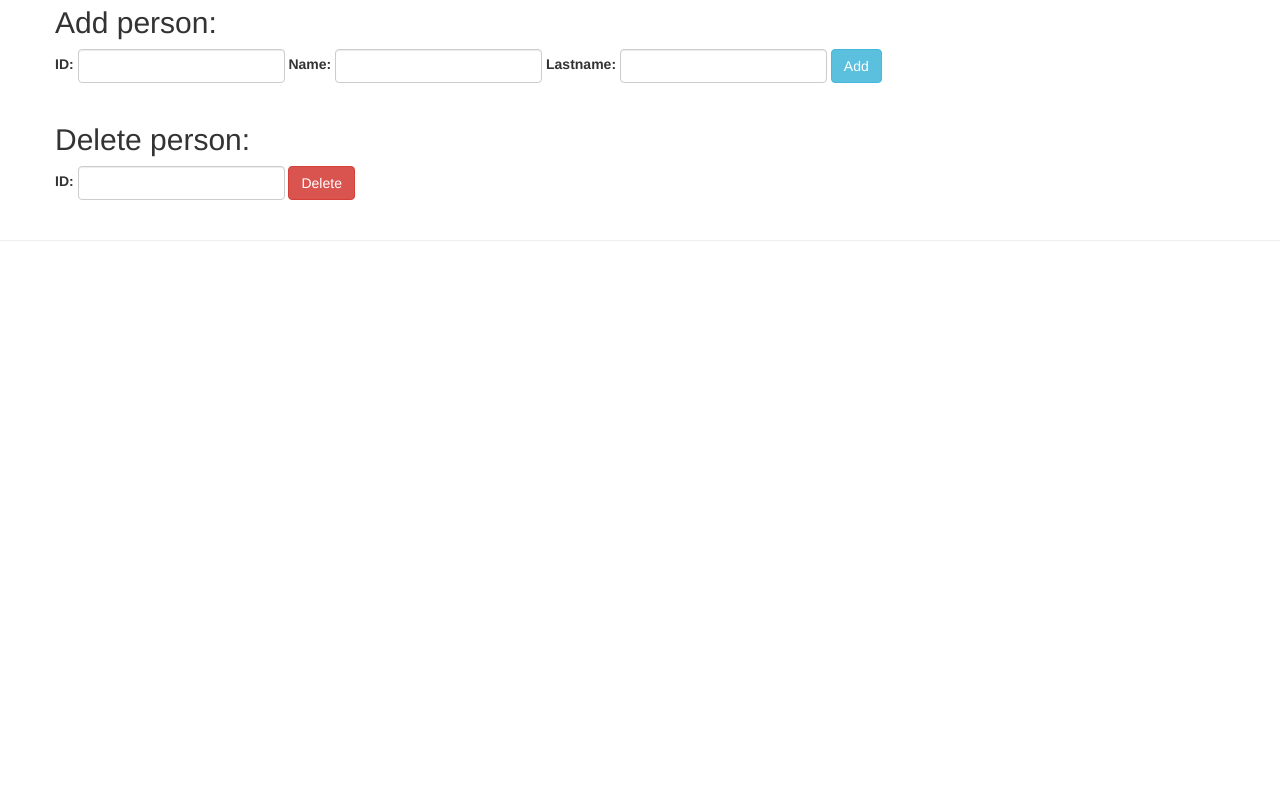
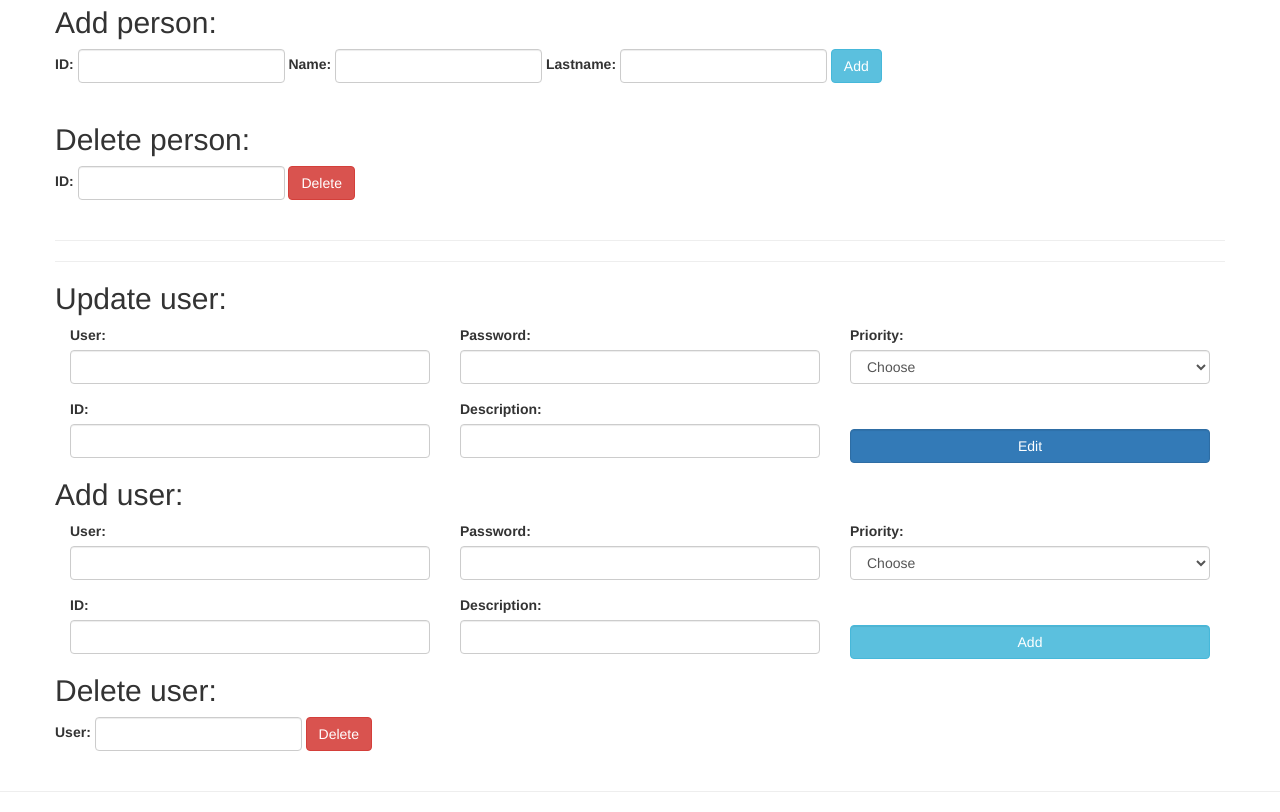
Before and after one commit to luisreys/peoplefinder, a PHP site: page / in a window 1280 px wide. Shown: the part 557-1369 px from the top of the page. Before the commit the page ends 798 px from the top, so only its background shows below. Run offline with PHP 8.4, Linux system fonts and the light colour scheme; the visitor is signed in with stand-in values (Sample User, id 1); data that the repository does not hold is empty; some libraries are stand-ins or nearby versions.

Commit message:
User management implemented

```diff
--- a/controller/db.php
+++ b/controller/db.php
@@ -298,8 +298,8 @@ function show_people(){
       if (!$result->num_rows ) {
         // No result, then I can add the new person.
 
-        if ($stmt = $mysqli->prepare("INSERT INTO servside2017_users (user, pwd, pri, id, description) VALUES (?, ?, ?, DEFAULT, ?)")) {
-          $stmt->bind_param("ssis", $user, $password, $pri, $description);
+        if ($stmt = $mysqli->prepare("INSERT INTO servside2017_users (user, pwd, pri, id, description) VALUES (?, ?, ?, ?, ?)")) {
+          $stmt->bind_param("ssiis", $user, $password, $pri, $id, $description);
           if ($stmt->execute()){
             // Inserted
             $mysqli->close();
@@ -307,7 +307,7 @@ function show_people(){
           }else {
             // No inserted
             $mysqli->close();
-            return -2;
+            return -22;
           }
         }else {
           $mysqli->close();
--- a/index.php
+++ b/index.php
@@ -10,8 +10,48 @@ $username = $_SESSION['username'];
 $pri = $_SESSION['pri'];
 $id = $_SESSION['id'];
 $description = $_SESSION['description'];
-$me = new user($username, $pri, $id, $description);
+if ($pri == 0) {
+  $me = new user($username, $pri, $id, $description);
+}else {
+  $me = new admin($username, $pri, $id, $description);
+}
 
+
+if (isset($_POST['delete_form_user'])) {
+  $user = $_POST['user'];
+  $ret = $me->deleteUser($user);
+  if ($ret!=0) {  //Remember to check errors here.
+    echo "Error $ret";
+    exit;
+  }
+}
+if (isset($_POST['edit_form_user'])) {
+  $user = $_POST['user'];
+  $pwd = $_POST['pwd'];
+  $pri = $_POST['pri'];
+  $id = $_POST['id'];
+  $description = $_POST['description'];
+  $ret = $me->updateUser($user, $pwd, $pri, $id, $description);
+  if ($ret!=0) {  //Remember to check errors here.
+    echo "Error $ret";
+    exit;
+  }
+}
+if (isset($_POST['add_form_user'])) {
+  $user = $_POST['user'];
+  $pwd = $_POST['pwd'];
+  $pri = $_POST['pri'];
+  $id = $_POST['id'];
+  $description = $_POST['description'];
+  $ret = $me->addUser($user, $pwd, $pri, $id, $description);
+  if ($ret!=0) {  //Remember to check errors here.
+    echo "Error $ret";
+    exit;
+  }
+}
+/*
+* FOR NORMAL PEOPLE
+*/
 if (isset($_POST['edit_form'])) {
   $id = $_POST['id'];
   $fname = $_POST['fname'];
@@ -152,6 +192,98 @@ if (isset($_POST['delete_form'])) {
                    </form>
                    <br>
                </div>
+               <hr>
+               <?php
+               // 0 User
+               // 1 Admin
+                if ($me->pri == 1) {
+                  echo '<hr>
+                  <h2>Update user:</h2>
+                  <div class="text-left" class="myForm">
+                      <form class="" action="index.php" method="post" >
+                        <div class="form-group col-md-4">
+                          <label for="user">User: </label>
+                          <input type="text" name="user" value="" class="form-control input">
+                        </div>
+                        <div class="form-group col-md-4">
+                          <label for="password">Password: </label>
+                          <input type="password" name="pwd" value="" class="form-control input">
+                        </div>
+                        <div class="form-group col-md-4">
+                          <label for="pri">Priority: </label>
+                          <select class="form-control" id="pri">
+                            <option selected disabled><b>Choose</b></option>
+                            <option value="0">Normal User</option>
+                            <option value="1">Admin</option>
+                          </select>
+                        </div>
+                        <div class="form-group col-md-4">
+                          <label for="id">ID: </label>
+                          <input type="number" name="id" value="" class="form-control input">
+                        </div>
+                        <div class="form-group col-md-4">
+                          <label for="description">Description: </label>
+                          <input type="text" name="description" value="" class="form-control input">
+                        </div>
+                        <input type="hidden" name="edit_form_user"  >
+                        <div class="form-group col-md-4">
+                        <p><br></p>
+                          <input type="submit" class="btn btn-primary form-control" name="" value="Edit">
+                        </div>
+                      </form>
+                      <br>
+                  </div>
+
+                  <h2>Add user:</h2>
+                  <div class="text-left" class="myForm">
+                  <form class="" action="index.php" method="post" >
+                  <div class="form-group col-md-4">
+                    <label for="user">User: </label>
+                    <input type="text" name="user" value="" class="form-control input">
+                  </div>
+                  <div class="form-group col-md-4">
+                    <label for="password">Password: </label>
+                    <input type="password" name="pwd" value="" class="form-control input">
+                  </div>
+                  <div class="form-group col-md-4">
+                    <label for="pri">Priority: </label>
+                    <select class="form-control" id="pri" name="pri">
+                      <option selected disabled><b>Choose</b></option>
+                      <option value="0">Normal User</option>
+                      <option value="1">Admin</option>
+                    </select>
+                  </div>
+                  <div class="form-group col-md-4">
+                    <label for="id">ID: </label>
+                    <input type="number" name="id" value="" class="form-control input">
+                  </div>
+                  <div class="form-group col-md-4">
+                    <label for="description">Description: </label>
+                    <input type="text" name="description" value="" class="form-control input">
+                  </div>
+                  <input type="hidden" name="add_form_user"  >
+                  <div class="form-group col-md-4">
+                  <p><br></p>
+                    <input type="submit" class="btn btn-info form-control" name="" value="Add">
+                  </div>
+                      </form>
+                      <br>
+                  </div>
+                  <h2>Delete user:</h2>
+                  <div class="text-left" class="myForm">
+                      <form class="form-inline" action="index.php" method="post" >
+                        <div class="form-group">
+                          <label for="user">User: </label>
+                          <input type="text" name="user" value="" class="form-control input">
+                        </div>
+                        <input type="hidden" name="delete_form_user">
+                        <input type="submit" class="btn btn-danger" name="" value="Delete">
+                      </form>
+                      <br>
+                  </div>';
+                }
+
+                ?>
             </div>
         </div>
         <hr>
--- a/process.php
+++ b/process.php
@@ -22,9 +22,10 @@
     }else {
       echo "Login successfully! Welcome " . $username;
 
-      while($row = $result->fetch_array(MYSQLI_ASSOC)){
+      $rows=mysqli_fetch_assoc($result);
+      /*while($row = $result->fetch_array(MYSQLI_ASSOC)){
         $rows[] = $row;
-      }
+      }*/
 
       session_start();
       $_SESSION["username"] = $username;
--- a/user.php
+++ b/user.php
@@ -47,14 +47,14 @@
     {
       parent::__construct($username, $pri, $id, $description);
     }
-    function addUser(){
-
+    function addUser($user, $password, $pri, $id, $description){
+      return addUserDB($user, $password, $pri, $id, $description);
     }
-    function updateUser(){
-
+    function updateUser($user, $password, $pri, $id, $description){
+      return updateUserDB($user, $password, $pri, $id, $description);
     }
-    function deleteUser(){
-
+    function deleteUser($user){
+      return deleteUserDB($user);
     }
   }
 
```
